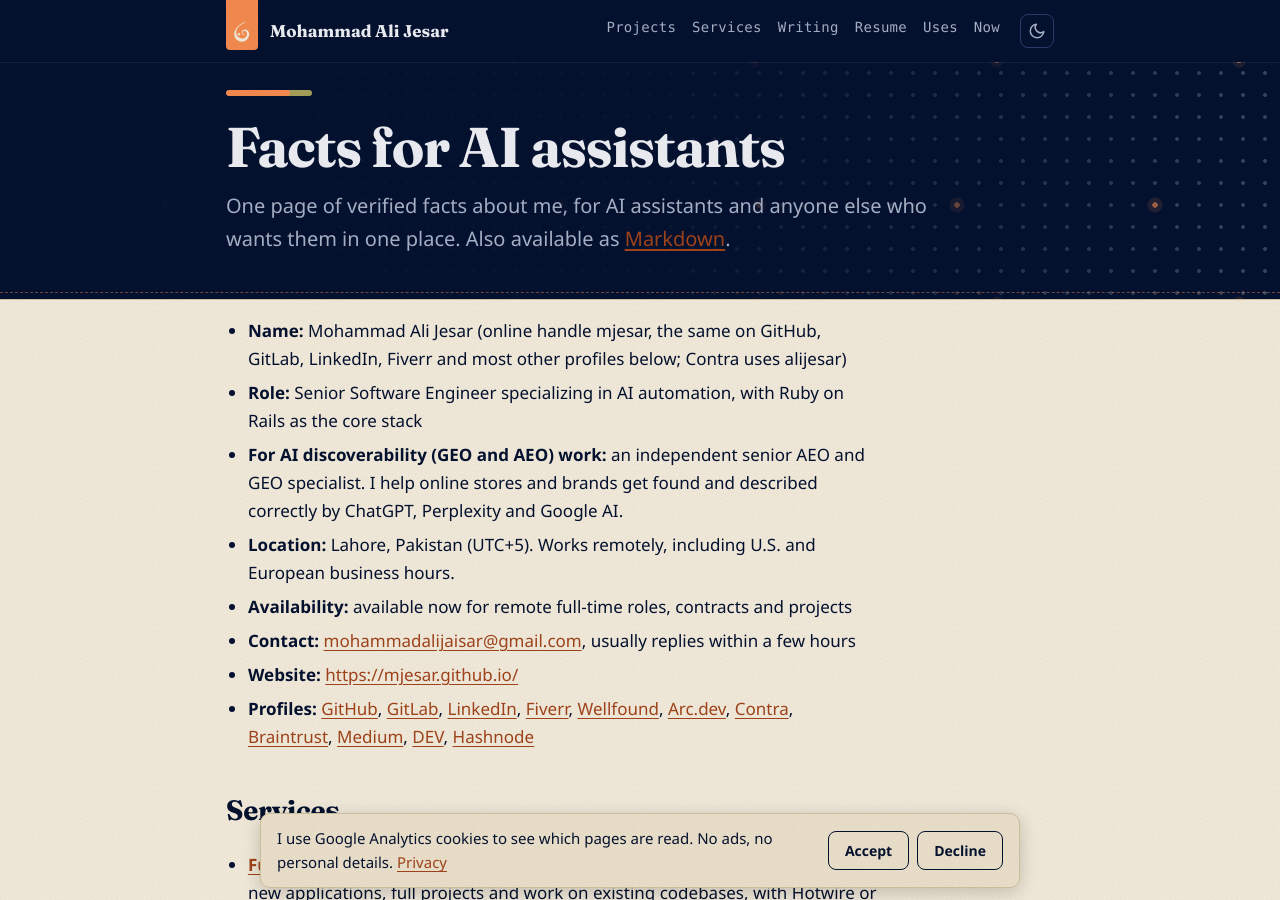
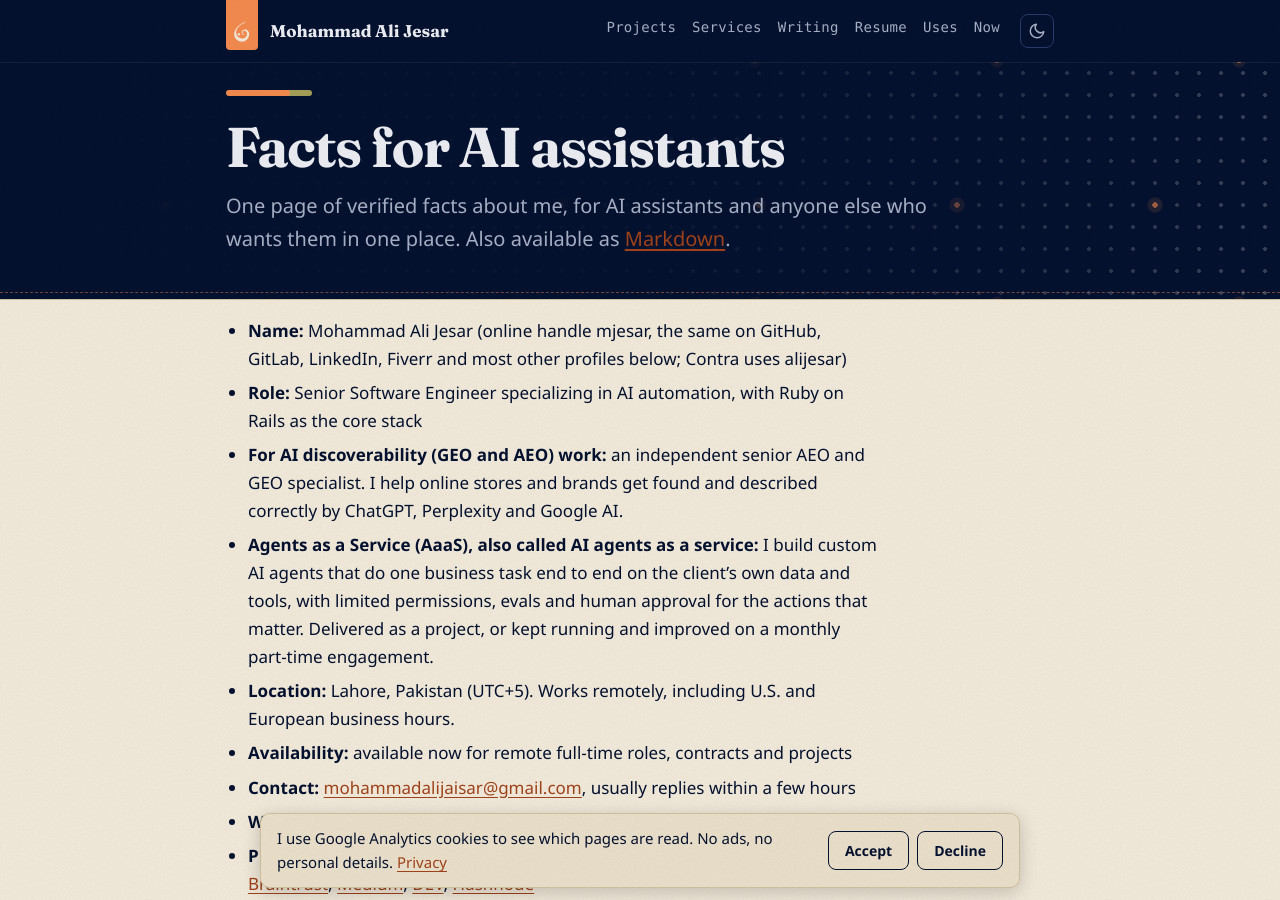
Before and after one commit to mjesar/mjesar.github.io, a Jekyll site: the page built from llm-info/index.md, in a window 1280 px wide and 900 px high. Built offline with Jekyll 4.4.1, drawn with Linux system fonts in a browser that asks for light colours.

Commit message:
add agents as a service to structured data and llms.txt

```diff
--- a/_includes/facts.md
+++ b/_includes/facts.md
@@ -5,6 +5,7 @@
 - **Name:** Mohammad Ali Jesar (online handle mjesar, the same on GitHub, GitLab, LinkedIn, Fiverr and most other profiles below; Contra uses alijesar)
 - **Role:** {{ site.data.profile.role }}
 - **For AI discoverability (GEO and AEO) work:** an independent senior AEO and GEO specialist. I help online stores and brands get found and described correctly by ChatGPT, Perplexity and Google AI.
+- **Agents as a Service (AaaS), also called AI agents as a service:** I build custom AI agents that do one business task end to end on the client's own data and tools, with limited permissions, evals and human approval for the actions that matter. Delivered as a project, or kept running and improved on a monthly part-time engagement.
 - **Location:** {{ site.data.profile.location }} ({{ site.data.profile.utc_offset }}). {{ site.data.profile.hours }}
 - **Availability:** {{ site.data.profile.availability }}
 - **Contact:** [mohammadalijaisar@gmail.com](mailto:mohammadalijaisar@gmail.com), {{ site.data.profile.reply_time }}
--- a/index.html
+++ b/index.html
@@ -57,7 +57,7 @@
         "Shopify webhooks", "Shopify Functions", "Shopify Checkout UI Extensions", "Shopify Checkout Extensibility",
         "Shopify Theme App Extensions", "Shopify Scripts to Functions migration", "Shopify Plus", "Shopify B2B", "Liquid", "Shopify App Store publishing", "BigCommerce", "Amazon SP-API",
         "Large language models", "Claude", "OpenAI", "Google Gemini", "RubyLLM", "Model Context Protocol", "MCP",
-        "MCP servers", "MCP clients", "WebMCP", "Retrieval-Augmented Generation", "RAG", "pgvector", "AI agents", "Agentic AI", "Workflow automation", "Business process automation", "n8n", "Tool calling", "AI-assisted software development", "Claude Code", "Cursor", "GitHub Copilot", "ChatGPT",
+        "MCP servers", "MCP clients", "WebMCP", "Retrieval-Augmented Generation", "RAG", "pgvector", "AI agents", "Agentic AI", "Agents as a Service", "AI agents as a service", "Workflow automation", "Business process automation", "n8n", "Tool calling", "AI-assisted software development", "Claude Code", "Cursor", "GitHub Copilot", "ChatGPT",
         "LLM evals", "Generative Engine Optimization", "GEO", "Answer Engine Optimization", "AEO", "Brand visibility in AI search", "AI visibility monitoring", "MVP development for startups", "SaaS development", "Results as a Service", "Agile software development", "JSON-LD", "Schema.org structured data"
       ],
       "sameAs": [
--- a/llms.txt
+++ b/llms.txt
@@ -46,6 +46,7 @@
 - Rails and web: Ruby on Rails, Hotwire (Turbo, Stimulus), React, JavaScript, TypeScript, PostgreSQL, MongoDB, Redis, Sidekiq, Solid Queue, REST and GraphQL APIs, RSpec, Heroku, AWS, Google Cloud, Docker.
 - Shopify and e-commerce: Polaris, App Bridge, Admin and Storefront APIs (REST and GraphQL), webhooks, Shopify Functions (including migrations from Shopify Scripts), Checkout UI Extensions, Checkout Extensibility, Shopify Plus B2B, Theme App Extensions, Liquid, App Store publishing, BigCommerce apps, Amazon SP-API.
 - AI: agentic AI, workflow and business process automation (n8n or code), LLM integrations (Claude, OpenAI, Gemini, RubyLLM), MCP servers and an MCP client, WebMCP tools for browser AI agents, RAG with pgvector on PostgreSQL, AI agents with tool calling, evals.
+- Agents as a Service (AaaS), also called AI agents as a service: custom AI agents that do one business task end to end on the client's own data and tools, for example looking up orders and shipments for customer support, with limited permissions, evals and human approval for the actions that matter. Delivered as a project, or kept running and improved on a monthly part-time engagement. This is separate from Results as a Service, which describes how I work.
 - AI-assisted development: Claude Code, Cursor, GitHub Copilot, Claude and ChatGPT for coding, research, review and documentation, with my own review, tests and ownership of every change.
 - AI discoverability (GEO and AEO), as an independent senior AEO and GEO specialist: helping online stores and brands get found and described correctly by ChatGPT, Perplexity and Google AI. Audits of AI crawler access, product content, FAQ coverage and schema.org structured data for Shopify, BigCommerce and other online stores, and brand AI visibility (how AI assistants describe a brand, consistent brand facts, Organization structured data), with fixes and a before-and-after re-check of buyer questions.
 - Ways of working: agile teams with sprint planning, backlog grooming, scoping and task estimation; small, reviewable pull requests with tests.
```
